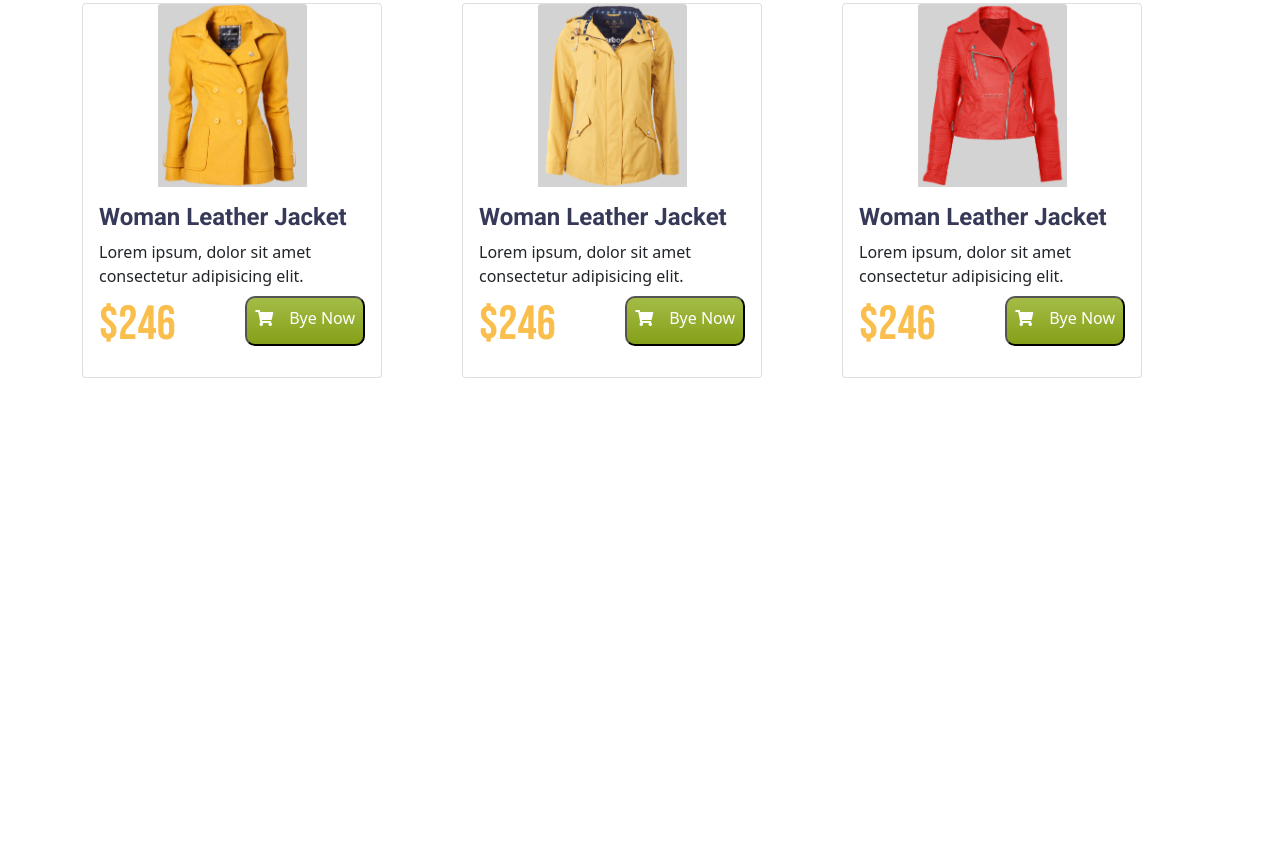
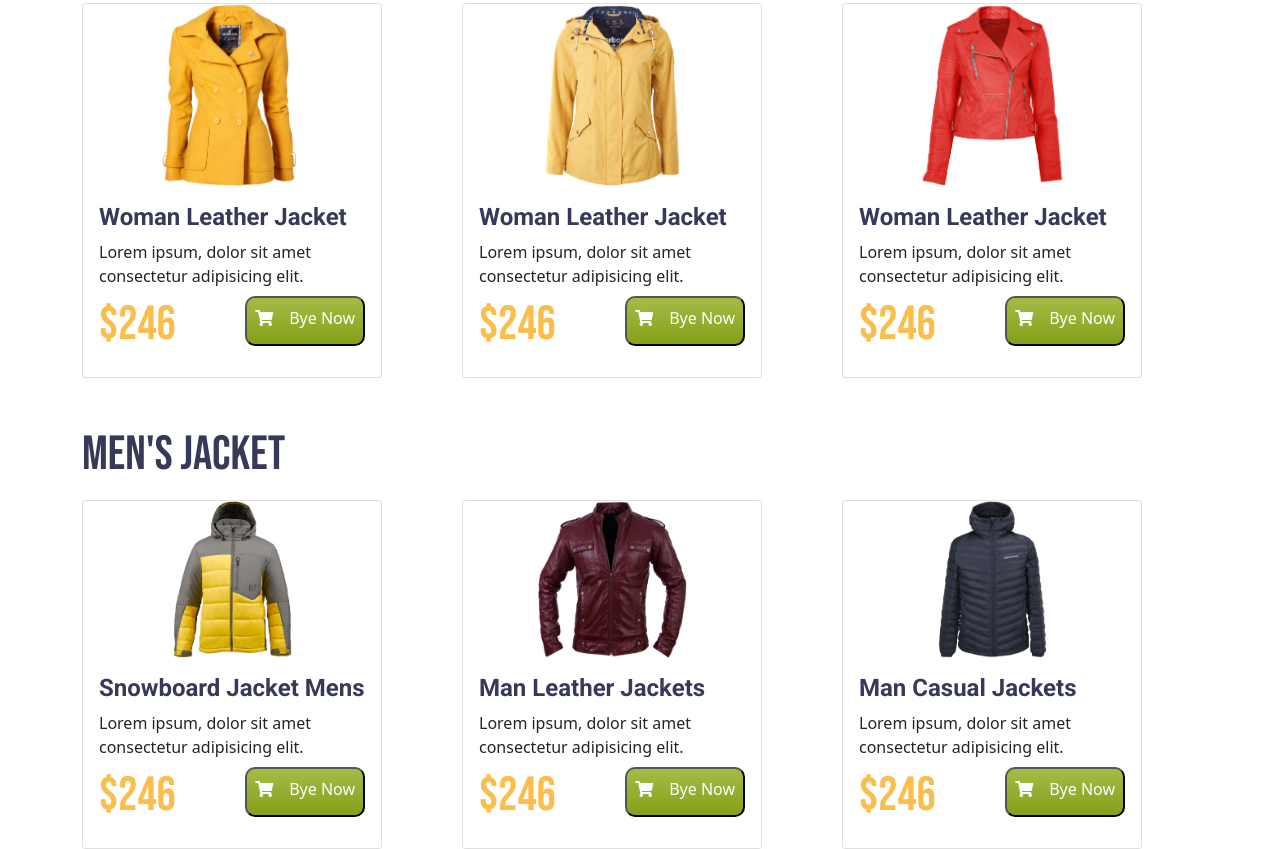
Before and after one commit to Innovatorsajjad/Penguin-fasion, a plain HTML site: page index.html in a window 1280 px wide. Shown: the part 668-1517 px from the top of the page. Before the commit the page ends 1046 px from the top, so only its background shows below. Drawn offline with Linux system fonts and the light colour scheme.

Commit message:
Men's_section

```diff
--- a/css/style.css
+++ b/css/style.css
@@ -43,7 +43,3 @@ h4{
 .single_box{
     width: 300px;
 }
-
-.single_box img {
-    background-color: lightgray;
-}
--- a/index.html
+++ b/index.html
@@ -126,7 +126,65 @@
           </div>
     </section>
 
-
+<!-- ----------------------------------------------------------------------------------
+                                   Man_jacket
+    -------------------------------------------------------------------------------- -->
+    <section class="container mt-5">
+        <h3>Men's Jacket</h3>
+        <div class="row row-cols-1 row-cols-md-3 g-4 pt-2">
+            <div class="col">
+                <div class="card h-100 single_box align-items-center">
+                  <img src="images/jacket-4.png" class="card-img-top w-50" alt="...">
+                  <div class="card-body">
+                      <div class="texts">
+                    <h4 class="card-title">Snowboard Jacket Mens</h4>
+                    <p class="card-text">Lorem ipsum, dolor sit amet consectetur adipisicing elit.</p>
+                  </div>
+                  <div class="card_footer d-flex justify-content-sm-between pt-2">
+                       <div class="price"><h3 class="golden_color">$246</h3></div>
+                       <div class="green_button">
+                          <button type="button" class="green_color py-2 px-2 text-white"><div class="favicon d-inline-block me-3"><i class="fas fa-shopping-cart"></i></div><h6 class="d-inline-block">Bye Now</h6></button>
+                      </div>
+                  </div>
+                  </div>
+                </div>
+              </div>
+            <div class="col">
+                <div class="card h-100 single_box align-items-center">
+                  <img src="images/jacket-5.png" class="card-img-top w-50" alt="...">
+                  <div class="card-body">
+                      <div class="texts">
+                    <h4 class="card-title">Man Leather Jackets</h4>
+                    <p class="card-text">Lorem ipsum, dolor sit amet consectetur adipisicing elit.</p>
+                  </div>
+                  <div class="card_footer d-flex justify-content-sm-between pt-2">
+                       <div class="price"><h3 class="golden_color">$246</h3></div>
+                       <div class="green_button">
+                          <button type="button" class="green_color py-2 px-2 text-white"><div class="favicon d-inline-block me-3"><i class="fas fa-shopping-cart"></i></div><h6 class="d-inline-block">Bye Now</h6></button>
+                      </div>
+                  </div>
+                  </div>
+                </div>
+              </div>
+            <div class="col">
+              <div class="card h-100 single_box align-items-center">
+                <img src="images/jacket-6.png" class="card-img-top w-50" alt="...">
+                <div class="card-body">
+                    <div class="texts">
+                  <h4 class="card-title">Man Casual Jackets</h4>
+                  <p class="card-text">Lorem ipsum, dolor sit amet consectetur adipisicing elit.</p>
+                </div>
+                <div class="card_footer d-flex justify-content-sm-between pt-2">
+                     <div class="price"><h3 class="golden_color">$246</h3></div>
+                     <div class="green_button">
+                        <button type="button" class="green_color py-2 px-2 text-white"><div class="favicon d-inline-block me-3"><i class="fas fa-shopping-cart"></i></div><h6 class="d-inline-block">Bye Now</h6></button>
+                    </div>
+                </div>
+                </div>
+              </div>
+            </div>
+          </div>
+    </section>
     <!-- Bootstrap_javascript -->
     <script src="bootstrap/bootstrap-5.1.3-dist/js/bootstrap.min.js"></script>
 </body>
```
